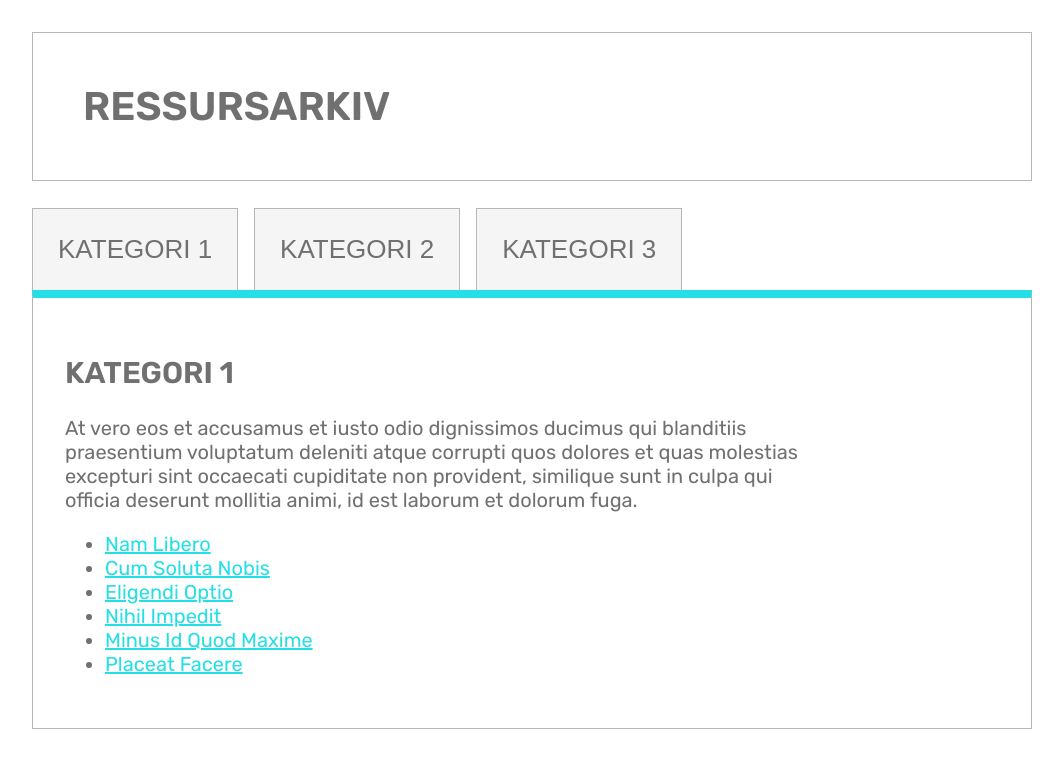
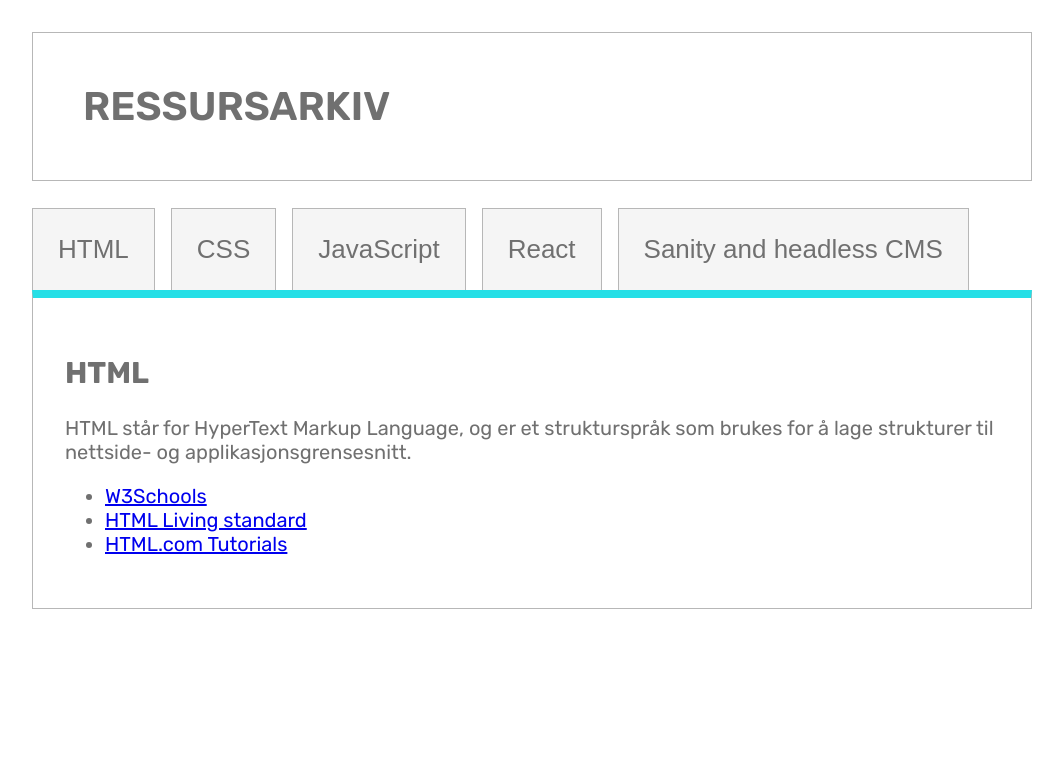
Before and after one commit to HossEz/uin23ak3_resourceapp_group8, a React (Create React App) app: page / in a window 1280 px wide. Shown: the top 768 px of the page, without its empty margins (108-1171 px from the left). Built offline with nearby package versions, Linux system fonts and the light colour scheme.

Commit message:
Endringer

```diff
--- a/package.json
+++ b/package.json
@@ -10,6 +10,7 @@
     "bootstrap-icons": "^1.10.3",
     "react": "^18.2.0",
     "react-dom": "^18.2.0",
+    "react-router-dom": "^6.8.2",
     "react-scripts": "5.0.1",
     "web-vitals": "^2.1.4"
   },
--- a/src/App.js
+++ b/src/App.js
@@ -1,14 +1,14 @@
-import CategoryBtn from './components/CategoryBtn';
+import { BrowserRouter as Router, Switch, Route, Link, BrowserRouter } from "react-router-dom";
 import Header from './components/Header';
-import Main from './components/Main';
+import ResourceList from './components/ResourceList';
 import './css/main.css';
+import resources from './components/Resources';
 
 function App() {
     return (
     <div className="container">
         <Header/>
-        <CategoryBtn/>
-        <Main/>
+        <ResourceList resources={resources} />
     </div>
     )
 }
--- /dev/null
+++ b/src/components/Categories.js
@@ -0,0 +1,15 @@
+// Categories.js
+
+import CategoryButton from "./CategoryButton";
+
+function Categories({ categories, onClick }) {
+  return (
+    <div id="categories">
+      {categories.map((category, index) => (
+        <CategoryButton key={index} category={category} onClick={onClick} />
+      ))}
+    </div>
+  );
+}
+
+export default Categories;
--- /dev/null
+++ b/src/components/CategoryButton.js
@@ -0,0 +1,11 @@
+// CategoryButton.js
+
+function CategoryButton({ category, onClick }) {
+    return (
+      <button className="categorybtn" onClick={() => onClick(category)}>
+        {category}
+      </button>
+    );
+  }
+
+  export default CategoryButton;
--- /dev/null
+++ b/src/components/CategoryContent.js
@@ -0,0 +1,19 @@
+// CategoryContent.js
+
+import Resource from "./Resource";
+
+function CategoryContent({ category, resources }) {
+  const filteredResources = resources.filter(
+    (resource) => resource.category === category
+  );
+
+  return (
+    <div className="penger">
+      {filteredResources.map((resource, index) => (
+        <Resource key={index} {...resource} />
+      ))}
+    </div>
+  );
+}
+
+export default CategoryContent;
--- a/src/components/Main.js
+++ b/src/components/Main.js
@@ -17,5 +17,7 @@ export default function Main(){
                 </ul>
             </div>
         </main>
+
+
     )
 }
--- /dev/null
+++ b/src/components/Resource.js
@@ -0,0 +1,21 @@
+// Resource.js
+
+function Resource({ category, text, sources }) {
+    return (
+      <div>
+        <h2>{category}</h2>
+        <p>{text}</p>
+        <ul>
+          {sources.map((source, index) => (
+            <li key={index}>
+              <a href={source.url} target="_blank">
+                {source.title}
+              </a>
+            </li>
+          ))}
+        </ul>
+      </div>
+    );
+  }
+
+  export default Resource;
--- /dev/null
+++ b/src/components/ResourceList.js
@@ -0,0 +1,26 @@
+// ResourceList.js
+
+import { useState } from "react";
+import Categories from "./Categories";
+import CategoryContent from "./CategoryContent";
+
+function ResourceList({ resources }) {
+  const categories = resources.map((resource) => resource.category);
+  const [selectedCategory, setSelectedCategory] = useState(categories[0]);
+
+  function handleCategoryClick(category) {
+    setSelectedCategory(category);
+  }
+
+  return (
+    <div>
+      <Categories categories={categories} onClick={handleCategoryClick} />
+      <CategoryContent
+        category={selectedCategory}
+        resources={resources}
+      />
+    </div>
+  );
+}
+
+export default ResourceList;
--- a/src/components/Ressurser.js
+++ b/src/components/Resources.js
@@ -95,4 +95,4 @@ const resources = [
     },
 ]
 
-export default Ressurser
+export default resources
--- a/src/css/main.css
+++ b/src/css/main.css
@@ -56,13 +56,6 @@ h1 {
   color: var(--lightblue);
 }
 
-main {
-  padding: 2rem;
-  border: 1px solid var(--lightergray);
-  border-top: 8px solid var(--lightblue);
-  color: var(--gray);
-}
-
 main p {
   max-width: 80%;
 }
@@ -84,4 +77,11 @@ main h2 {
   color: var(--white);
 }
 
+.penger {
+  padding: 2rem;
+  border: 1px solid var(--lightergray);
+  border-top: 8px solid var(--lightblue);
+  color: var(--gray);
+}
+
 /*# sourceMappingURL=main.css.map */
--- a/src/sass/main.scss
+++ b/src/sass/main.scss
@@ -50,16 +50,13 @@ h1 {
   transition: ease-in-out .2s;
   border: none;
 }
+
+
 .category-content a {
   color: var(--lightblue);
 }
 
-main {
-  padding: 2rem;
-  border: 1px solid var(--lightergray);
-  border-top: 8px solid var(--lightblue);
-  color: var(--gray);
-}
+
 main p {
   max-width: 80%;
 }
@@ -79,3 +76,11 @@ main h2 {
 .active:hover{
   color: var(--white);
 }
+
+
+.penger{
+  padding: 2rem;
+  border: 1px solid var(--lightergray);
+  border-top: 8px solid var(--lightblue);
+  color: var(--gray);
+}
```
Also changed, not shown: src/components/Router.js (added), 2 other files (tests, documents, lock files or other folders).
